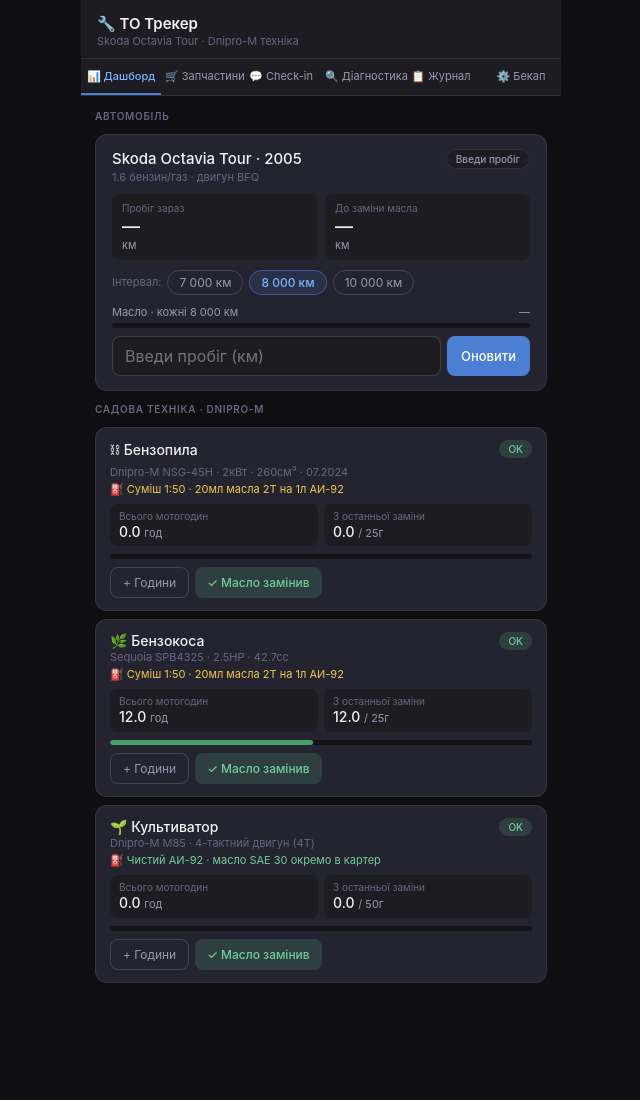
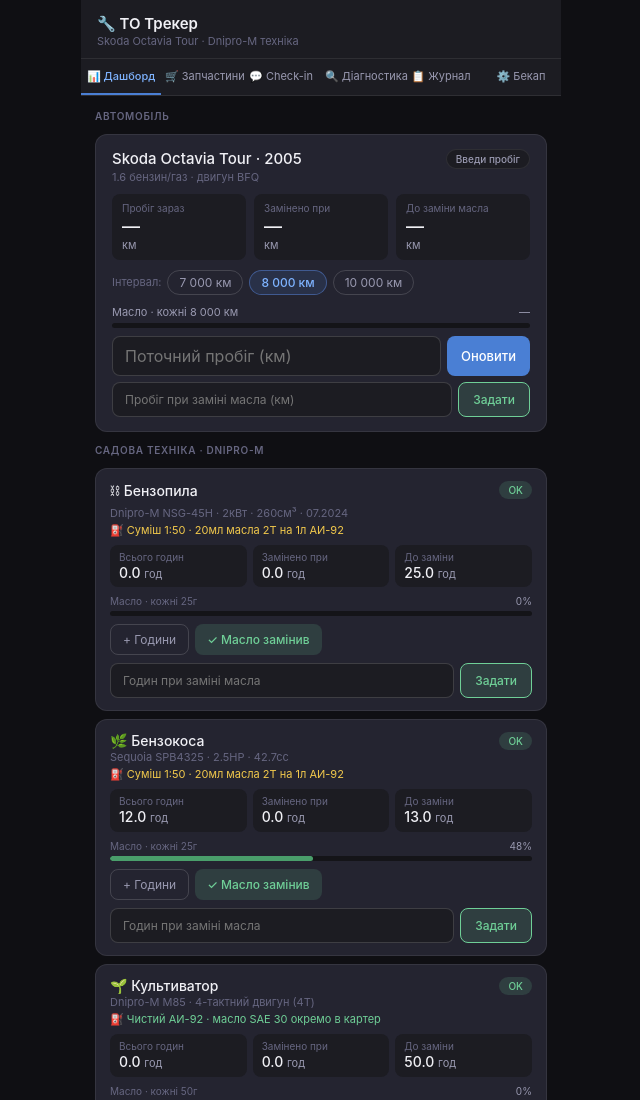
Before and after one commit to Riddick1911/maintenance-tracker, a plain HTML site: page index.html in a window 1280 px wide. Shown: the top 1100 px of the page, without its empty margins (319-959 px from the left). Before the commit the page ends 997 px from the top, so only its background shows below. Drawn offline with Linux system fonts and the light colour scheme.

Commit message:
Add files via upload

```diff
--- a/index.html
+++ b/index.html
@@ -197,8 +197,9 @@
         <div><div class="vc-name">Skoda Octavia Tour · 2005</div><div class="vc-sub">1.6 бензин/газ · двигун BFQ</div></div>
         <span class="status-badge" id="car-badge">—</span>
       </div>
-      <div class="stat-row">
+      <div class="stat-row" style="grid-template-columns:1fr 1fr 1fr">
         <div class="stat-box"><div class="stat-label">Пробіг зараз</div><div class="stat-val" id="car-km-display">—</div><div class="stat-unit">км</div></div>
+        <div class="stat-box"><div class="stat-label">Замінено при</div><div class="stat-val" id="car-oil-km-display">—</div><div class="stat-unit">км</div></div>
         <div class="stat-box"><div class="stat-label">До заміни масла</div><div class="stat-val" id="car-km-left">—</div><div class="stat-unit">км</div></div>
       </div>
       <div class="interval-row">
@@ -212,8 +213,12 @@
         <div class="progress-track"><div class="progress-fill fill-ok" id="car-prog-bar" style="width:0%"></div></div>
       </div>
       <div class="vc-update">
-        <input class="inp-km" id="car-km-input" type="number" inputmode="numeric" placeholder="Введи пробіг (км)">
+        <input class="inp-km" id="car-km-input" type="number" inputmode="numeric" placeholder="Поточний пробіг (км)">
         <button class="btn-upd" onclick="updateCarKm()">Оновити</button>
+      </div>
+      <div class="vc-update" style="margin-top:6px">
+        <input class="inp-km" id="car-oil-km-input" type="number" inputmode="numeric" placeholder="Пробіг при заміні масла (км)" style="font-size:12px">
+        <button class="btn-upd" onclick="updateOilKm()" style="background:var(--bg-success);color:var(--text-success);border:0.5px solid var(--text-success);font-size:12px">Задати</button>
       </div>
     </div>
     <div class="section-label">Садова техніка · Dnipro-M</div>
@@ -366,9 +371,10 @@
   const{km,lastOilKm,oilInterval}=state.car;
   [7000,8000,10000].forEach(v=>{const b=document.getElementById('ibtn-'+v/1000);if(b)b.classList.toggle('active',oilInterval===v);});
   document.getElementById('car-prog-label').textContent=`Масло · кожні ${oilInterval.toLocaleString('uk-UA')} км`;
-  const dsp=document.getElementById('car-km-display'),lft=document.getElementById('car-km-left'),bdg=document.getElementById('car-badge'),bar=document.getElementById('car-prog-bar'),pct=document.getElementById('car-prog-pct');
-  if(km===null){dsp.textContent='—';lft.textContent='—';bdg.textContent='Введи пробіг';bdg.className='status-badge neutral';return;}
+  const dsp=document.getElementById('car-km-display'),lft=document.getElementById('car-km-left'),bdg=document.getElementById('car-badge'),bar=document.getElementById('car-prog-bar'),pct=document.getElementById('car-prog-pct'),oilDsp=document.getElementById('car-oil-km-display');
+  if(km===null){dsp.textContent='—';lft.textContent='—';if(oilDsp)oilDsp.textContent='—';bdg.textContent='Введи пробіг';bdg.className='status-badge neutral';return;}
   dsp.textContent=km.toLocaleString('uk-UA');
+  if(oilDsp)oilDsp.textContent=lastOilKm?lastOilKm.toLocaleString('uk-UA'):'—';
   if(lastOilKm===null){lft.textContent='?';bdg.textContent='Введи дані ТО';bdg.className='status-badge warn';return;}
   const used=km-lastOilKm,left=oilInterval-used,p=Math.min(100,Math.round(used/oilInterval*100));
   lft.textContent=Math.max(0,left).toLocaleString('uk-UA');pct.textContent=p+'%';
@@ -379,6 +385,8 @@
 }
 function updateCarKm(){const val=parseInt(document.getElementById('car-km-input').value);if(!val||val<0)return;const old=state.car.km;state.car.km=val;if(state.car.lastOilKm===null)state.car.lastOilKm=val;document.getElementById('car-km-input').value='';addHistory(`Пробіг: ${old?old.toLocaleString()+' → ':''}${val.toLocaleString()} км`);renderCar();}
 
+function updateOilKm(){const val=parseInt(document.getElementById('car-oil-km-input').value);if(!val||val<0)return;if(state.car.km&&val>state.car.km){const s=document.getElementById('car-oil-km-input');s.style.borderColor='var(--text-danger)';setTimeout(()=>{s.style.borderColor='';},1500);return;}const old=state.car.lastOilKm;state.car.lastOilKm=val;document.getElementById('car-oil-km-input').value='';addHistory(`Пробіг при заміні масла: ${old?old.toLocaleString()+' → ':''}${val.toLocaleString()} км`);renderCar();}
+
 // ---- TOOLS ----
 function renderTools(){
   const grid=document.getElementById('tools-grid');
@@ -387,11 +395,50 @@
     let bcls,btext,fcls;
     if(p>=100){bcls='due';btext='Міняй масло!';fcls='fill-due';}else if(p>=75){bcls='warn';btext='Скоро ТО';fcls='fill-warn';}else{bcls='ok';btext='OK';fcls='fill-ok';}
     const fuelColor=def.engineType==='4t'?'color:var(--text-success)':'color:var(--text-warning)';
-    return`<div class="tool-card"><div class="tool-header"><div><div class="tool-name">${def.icon} ${def.name}</div><div class="tool-model">${def.brand} ${def.model} · ${def.info}</div><div class="tool-model" style="margin-top:3px;${fuelColor}">${def.fuelMix}</div></div><span class="status-badge ${bcls}">${btext}</span></div><div class="tool-stats"><div class="tool-stat"><div class="stat-label">Всього мотогодин</div><div class="stat-val">${t.motoHours.toFixed(1)} <span class="stat-unit">год</span></div></div><div class="tool-stat"><div class="stat-label">З останньої заміни</div><div class="stat-val">${since.toFixed(1)} <span class="stat-unit">/ ${def.oilEveryHours}г</span></div></div></div><div class="progress-row" style="margin-bottom:8px"><div class="progress-track"><div class="progress-fill ${fcls}" style="width:${p}%"></div></div></div><div class="tool-actions"><button class="btn-sm" onclick="openAddHours('${def.id}','${def.name}')">+ Години</button><button class="btn-oil" onclick="markOilDone('${def.id}','${def.name}')">✓ Масло замінив</button></div></div>`;
+    return`<div class="tool-card">
+      <div class="tool-header">
+        <div>
+          <div class="tool-name">${def.icon} ${def.name}</div>
+          <div class="tool-model">${def.brand} ${def.model} · ${def.info}</div>
+          <div class="tool-model" style="margin-top:3px;${fuelColor}">${def.fuelMix}</div>
+        </div>
+        <span class="status-badge ${bcls}">${btext}</span>
+      </div>
+      <div class="tool-stats" style="grid-template-columns:1fr 1fr 1fr">
+        <div class="tool-stat"><div class="stat-label">Всього годин</div><div class="stat-val">${t.motoHours.toFixed(1)} <span class="stat-unit">год</span></div></div>
+        <div class="tool-stat"><div class="stat-label">Замінено при</div><div class="stat-val">${t.lastOilHours.toFixed(1)} <span class="stat-unit">год</span></div></div>
+        <div class="tool-stat"><div class="stat-label">До заміни</div><div class="stat-val">${Math.max(0,def.oilEveryHours-since).toFixed(1)} <span class="stat-unit">год</span></div></div>
+      </div>
+      <div class="progress-row" style="margin-bottom:8px">
+        <div class="progress-label"><span style="font-size:10px;color:var(--text-muted)">Масло · кожні ${def.oilEveryHours}г</span><span style="font-size:10px;color:var(--text-secondary)">${p}%</span></div>
+        <div class="progress-track"><div class="progress-fill ${fcls}" style="width:${p}%"></div></div>
+      </div>
+      <div class="tool-actions" style="flex-wrap:wrap;gap:6px">
+        <button class="btn-sm" onclick="openAddHours('${def.id}','${def.name}')">+ Години</button>
+        <button class="btn-oil" onclick="markOilDone('${def.id}','${def.name}')">✓ Масло замінив</button>
+      </div>
+      <div class="vc-update" style="margin-top:8px">
+        <input class="inp-km" id="tool-oil-inp-${def.id}" type="number" inputmode="decimal" step="0.5" placeholder="Годин при заміні масла" style="font-size:12px">
+        <button class="btn-upd" onclick="setToolOilHours('${def.id}','${def.name}')" style="background:var(--bg-success);color:var(--text-success);border:0.5px solid var(--text-success);font-size:12px">Задати</button>
+      </div>
+    </div>`;
   }).join('');
 }
 function openAddHours(toolId,toolName){const t=state.tools[toolId];document.getElementById('modal-title').textContent=`+ Години: ${toolName}`;document.getElementById('modal-note').textContent=`Зараз: ${t.motoHours.toFixed(1)} год`;document.getElementById('modal-input').value='';document.getElementById('modal').style.display='flex';modalCallback=(val)=>{t.motoHours=parseFloat((t.motoHours+val).toFixed(1));addHistory(`${toolName}: +${val}г → ${t.motoHours.toFixed(1)}г`);save();renderTools();};setTimeout(()=>document.getElementById('modal-input').focus(),100);}
 function markOilDone(toolId,toolName){const t=state.tools[toolId];t.lastOilHours=t.motoHours;addHistory(`${toolName}: масло при ${t.motoHours.toFixed(1)}г`);save();renderTools();}
+
+function setToolOilHours(toolId,toolName){
+  const inp=document.getElementById(`tool-oil-inp-${toolId}`);
+  const val=parseFloat(inp.value);
+  if(isNaN(val)||val<0){inp.style.borderColor='var(--text-danger)';setTimeout(()=>{inp.style.borderColor='';},1500);return;}
+  const t=state.tools[toolId];
+  if(val>t.motoHours){inp.style.borderColor='var(--text-danger)';setTimeout(()=>{inp.style.borderColor='';},1500);return;}
+  const old=t.lastOilHours;
+  t.lastOilHours=val;
+  inp.value='';
+  addHistory(`${toolName}: точка заміни масла: ${old.toFixed(1)}г → ${val.toFixed(1)}г`);
+  save();renderTools();
+}
 function confirmModal(){const val=parseFloat(document.getElementById('modal-input').value);if(!val||val<0)return;if(modalCallback)modalCallback(val);closeModalDirect();}
 function closeModal(e){if(e.target===document.getElementById('modal'))closeModalDirect();}
 function closeModalDirect(){document.getElementById('modal').style.display='none';modalCallback=null;}
```
